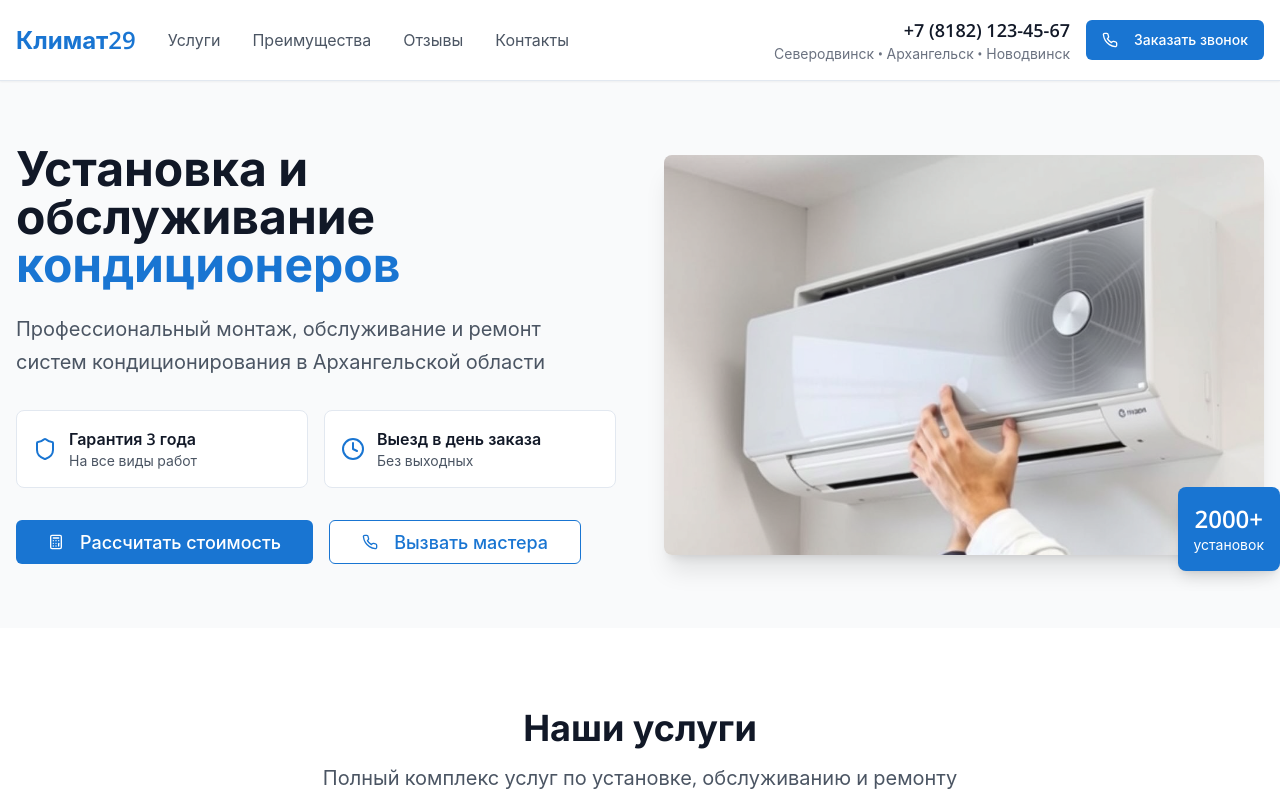
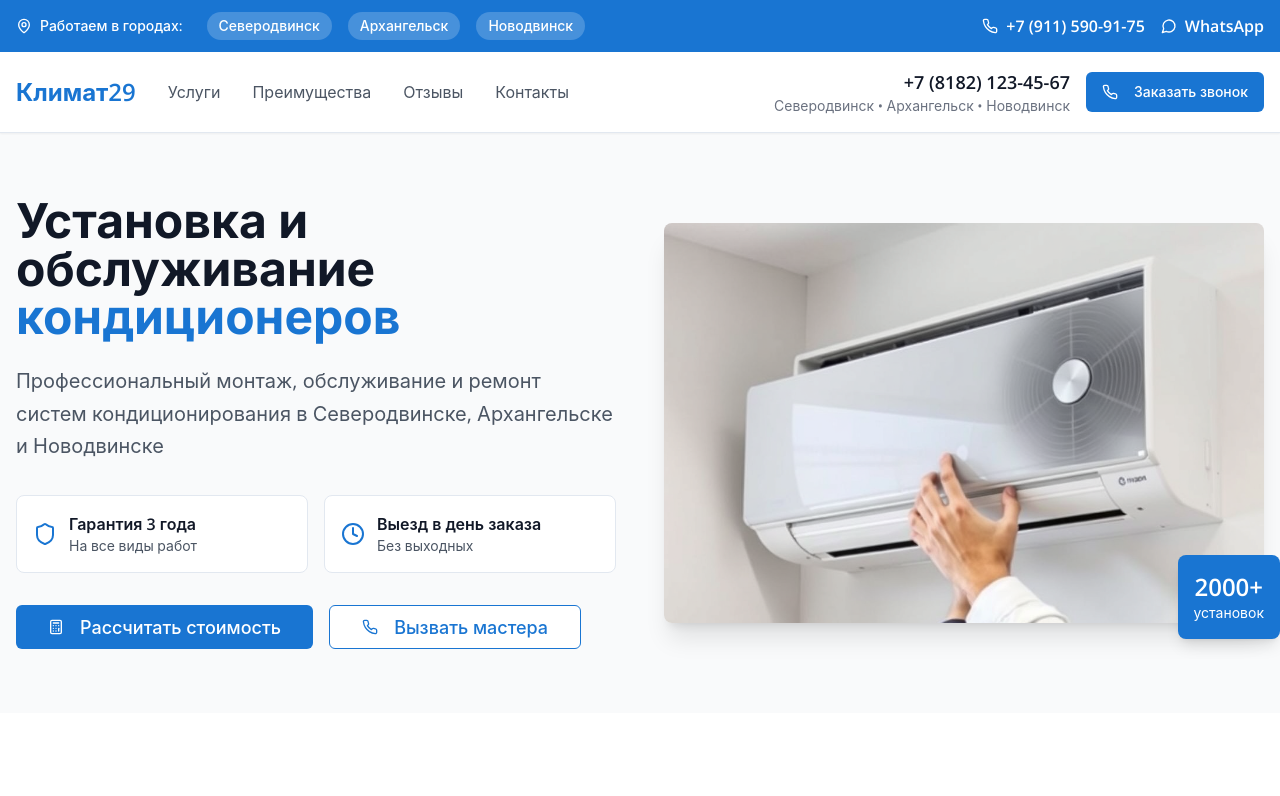
Before and after one commit to pr-poehali-dev/air-conditioning-installation, a React (Vite) app: page / in a window 1280 px wide. Shown: the top 796 px of the page. Built offline with nearby package versions, Linux system fonts and the light colour scheme.

Commit message:
Добавить контактные данные и адрес

```diff
--- a/src/pages/Index.tsx
+++ b/src/pages/Index.tsx
@@ -59,6 +59,36 @@ const Index = () => {
 
   return (
     <div className="min-h-screen bg-white">
+      {/* Top Contact Bar */}
+      <div className="bg-primary text-white py-3">
+        <div className="container mx-auto px-4">
+          <div className="flex flex-col sm:flex-row items-center justify-between gap-4">
+            <div className="flex items-center gap-6">
+              <div className="flex items-center gap-2">
+                <Icon name="MapPin" size={16} />
+                <span className="text-sm font-medium">Работаем в городах:</span>
+              </div>
+              <div className="flex items-center gap-4">
+                {cities.map((city) => (
+                  <span key={city} className="px-3 py-1 bg-white/20 rounded-full text-sm font-medium">
+                    {city}
+                  </span>
+                ))}
+              </div>
+            </div>
+            <div className="flex items-center gap-4">
+              <div className="flex items-center gap-2">
+                <Icon name="Phone" size={16} />
+                <a href="tel:+79115909175" className="font-semibold hover:underline">+7 (911) 590-91-75</a>
+              </div>
+              <div className="flex items-center gap-2">
+                <Icon name="MessageCircle" size={16} />
+                <a href="https://wa.me/79115909175" target="_blank" rel="noopener noreferrer" className="font-semibold hover:underline">WhatsApp</a>
+              </div>
+            </div>
+          </div>
+        </div>
+      </div>
       {/* Header */}
       <header className="bg-white border-b shadow-sm sticky top-0 z-50">
         <div className="container mx-auto px-4 py-4">
@@ -97,7 +127,7 @@ const Index = () => {
               </h1>
               <p className="text-xl text-gray-600 mb-8 leading-relaxed">
                 Профессиональный монтаж, обслуживание и ремонт
-                систем кондиционирования в Архангельской области
+                систем кондиционирования в Северодвинске, Архангельске и Новодвинске
               </p>
 
               <div className="grid sm:grid-cols-2 gap-4 mb-8">
@@ -245,8 +275,19 @@ const Index = () => {
                     <Icon name="Phone" size={24} className="text-white" />
                   </div>
                   <div>
-                    <div className="font-semibold text-lg">+7 (8182) 123-45-67</div>
+                    <div className="font-semibold text-lg">+7 (911) 590-91-75</div>
                     <div className="text-blue-100">Работаем круглосуточно</div>
+                  </div>
+                </div>
+                <div className="flex items-center gap-4">
+                  <div className="w-12 h-12 bg-white/20 rounded-full flex items-center justify-center">
+                    <Icon name="MessageCircle" size={24} className="text-white" />
+                  </div>
+                  <div>
+                    <div className="font-semibold text-lg">WhatsApp</div>
+                    <div className="text-blue-100">
+                      <a href="https://wa.me/79115909175" target="_blank" rel="noopener noreferrer" className="hover:underline">+7 (911) 590-91-75</a>
+                    </div>
                   </div>
                 </div>
                 <div className="flex items-center gap-4">
@@ -263,7 +304,7 @@ const Index = () => {
                     <Icon name="MapPin" size={24} className="text-white" />
                   </div>
                   <div>
-                    <div className="font-semibold text-lg">Архангельская область</div>
+                    <div className="font-semibold text-lg">Города обслуживания</div>
                     <div className="text-blue-100">{cities.join(', ')}</div>
                   </div>
                 </div>
@@ -346,9 +387,10 @@ const Index = () => {
             <div>
               <h4 className="font-semibold mb-4">Контакты</h4>
               <ul className="space-y-2 text-gray-400">
-                <li>+7 (8182) 123-45-67</li>
+                <li>+7 (911) 590-91-75</li>
+                <li>WhatsApp: +7 (911) 590-91-75</li>
                 <li>info@klimat29.ru</li>
-                <li>г. Архангельск</li>
+                <li>Северодвинск, Архангельск, Новодвинск</li>
                 <li>Работаем круглосуточно</li>
               </ul>
             </div>
```
